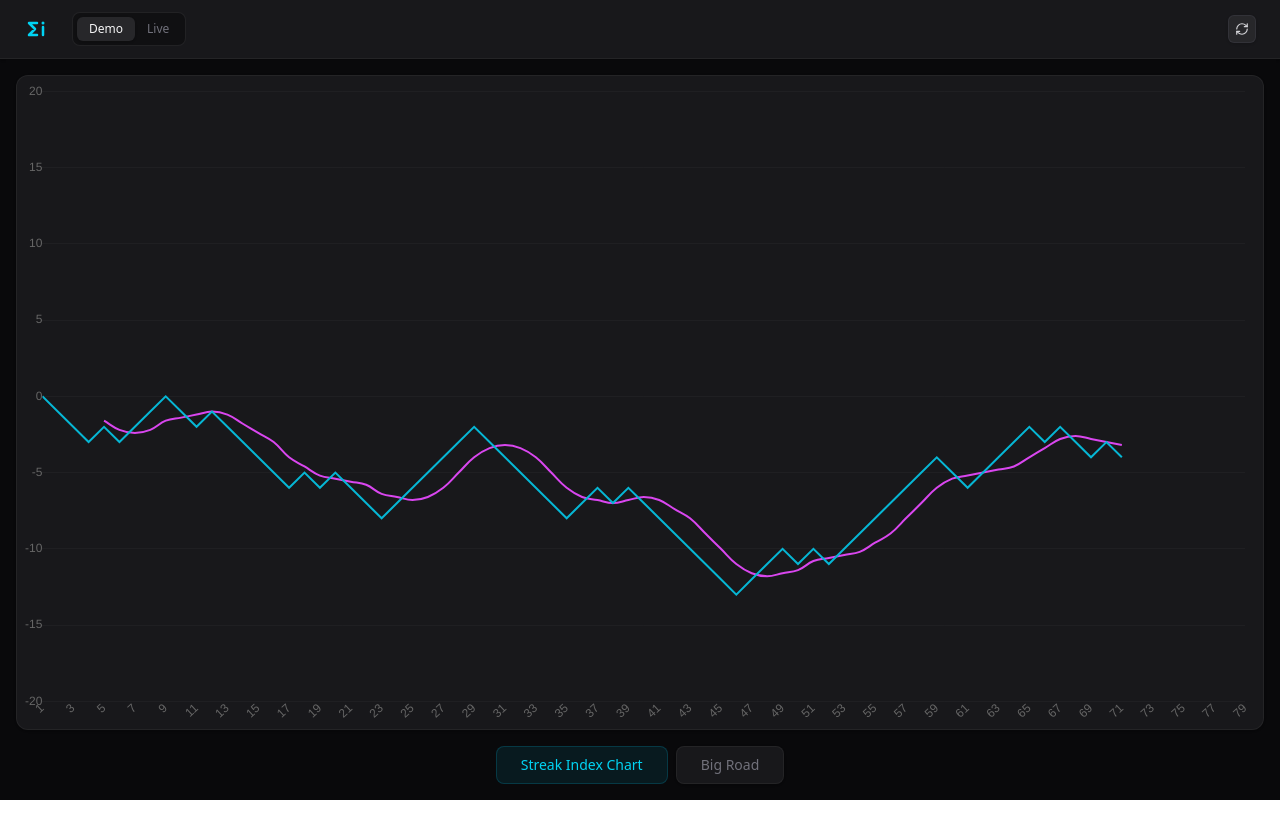
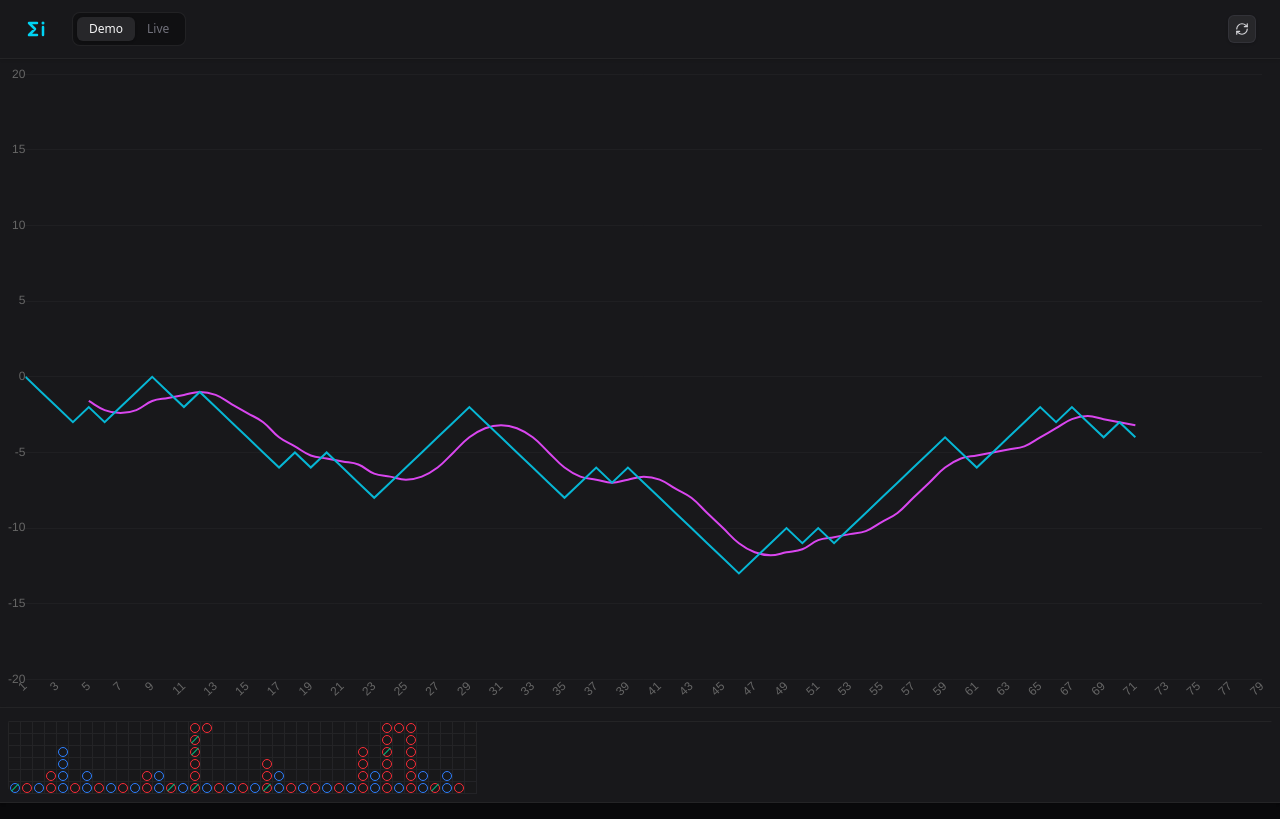
Before and after one commit to vjland/streak-index-navigator, a React (Vite) app: page / in a window 1280 px wide. Built offline with nearby package versions, Linux system fonts and the light colour scheme.

Commit message:
refactor: Simplify layout and styling
Removes redundant tab switching logic and consolidates display containers. Reduces the size and border thickness of Big Road cells for better visual density. Adjusts padding and margins for a cleaner overall layout.

```diff
--- a/src/App.tsx
+++ b/src/App.tsx
@@ -10,7 +10,6 @@ export default function App() {
   const [mode, setMode] = useState<'demo' | 'live'>('demo');
   const [isInputOpen, setIsInputOpen] = useState(false);
   const [isConfirmClearOpen, setIsConfirmClearOpen] = useState(false);
-  const [activeTab, setActiveTab] = useState<'chart' | 'road'>('chart');
 
   const handleNewDemoShoe = () => {
     setDemoOutcomes(simulateShoe());
@@ -130,44 +129,25 @@ export default function App() {
         </div>
       </header>
 
-      <main className="flex-1 max-w-7xl w-full mx-auto p-4 flex flex-col gap-4">
-        <div className="bg-zinc-900 p-2 rounded-xl border border-zinc-800/80 shadow-sm flex-1 min-h-[500px] flex flex-col">
-          {activeTab === 'chart' ? (
-            <div className="flex-1 min-h-0 relative">
+      <main className="flex-1 max-w-7xl w-full mx-auto px-0 pb-4 pt-0 flex flex-col gap-0">
+        <div className="bg-zinc-900 p-2 border-b border-zinc-800/80 shadow-sm flex-1 min-h-[500px] flex flex-col relative">
           {streakIndex.length > 0 ? (
             <StreakChart data={streakIndex} maData={maData} />
           ) : (
-                <div className="h-full flex items-center justify-center text-zinc-500 text-sm">
+            <div className="absolute inset-0 flex items-center justify-center text-zinc-500 text-sm">
               {mode === 'demo' ? 'Simulating shoe...' : 'Awaiting live input...'}
             </div>
           )}
         </div>
-          ) : (
-            <div className="flex-1 min-h-0 relative flex flex-col justify-end">
+
+        <div className="bg-zinc-900 p-2 border-b border-zinc-800/80 shadow-sm min-h-[80px] flex flex-col justify-end relative">
           {currentOutcomes.length > 0 ? (
             <BigRoad outcomes={currentOutcomes} />
           ) : (
-                <div className="flex-1 flex items-center justify-center text-zinc-500 text-sm">
+            <div className="absolute inset-0 flex items-center justify-center text-zinc-500 text-sm">
               {mode === 'demo' ? 'Simulating shoe...' : 'Awaiting live input...'}
             </div>
           )}
-            </div>
-          )}
-        </div>
-
-        <div className="flex justify-center gap-2">
-          <button
-            onClick={() => setActiveTab('chart')}
-            className={`px-6 py-2 rounded-lg font-medium text-sm transition-colors ${activeTab === 'chart' ? 'bg-cyan-500/10 text-cyan-400 border border-cyan-500/20' : 'bg-zinc-900 text-zinc-500 hover:bg-zinc-800 border border-zinc-800/80 shadow-sm'}`}
-          >
-            Streak Index Chart
-          </button>
-          <button
-            onClick={() => setActiveTab('road')}
-            className={`px-6 py-2 rounded-lg font-medium text-sm transition-colors ${activeTab === 'road' ? 'bg-cyan-500/10 text-cyan-400 border border-cyan-500/20' : 'bg-zinc-900 text-zinc-500 hover:bg-zinc-800 border border-zinc-800/80 shadow-sm'}`}
-          >
-            Big Road
-          </button>
         </div>
       </main>
 
--- a/src/components/BigRoad.tsx
+++ b/src/components/BigRoad.tsx
@@ -80,17 +80,17 @@ export function BigRoad({ outcomes }: BigRoadProps) {
               return (
                 <div
                   key={`${colIdx}-${rowIdx}`}
-                  className="w-5 h-5 flex-shrink-0 border-r border-b border-zinc-800/80 flex items-center justify-center relative bg-zinc-900/50"
+                  className="w-3 h-3 flex-shrink-0 border-r border-b border-zinc-800/80 flex items-center justify-center relative bg-zinc-900/50"
                 >
                   {cell && (
-                    <div className={`w-4 h-4 rounded-full border-[1.5px] flex items-center justify-center relative
+                    <div className={`w-2.5 h-2.5 rounded-full border flex items-center justify-center relative
                       ${cell.outcome === 'P' ? 'border-blue-500' : 'border-red-500'}
                     `}>
                       {cell.ties > 0 && (
-                        <div className="absolute w-4 h-[1.5px] bg-emerald-500 transform -rotate-45" />
+                        <div className="absolute w-2.5 h-[1px] bg-emerald-500 transform -rotate-45" />
                       )}
                       {cell.ties > 1 && (
-                        <span className="absolute -bottom-1 -right-1 text-[7px] font-bold text-emerald-400 bg-zinc-800 rounded-full w-3 h-3 flex items-center justify-center shadow-sm border border-emerald-900 leading-none">
+                        <span className="absolute -bottom-[2px] -right-[2px] text-[6px] font-bold text-emerald-400 bg-zinc-800 rounded-full w-2.5 h-2.5 flex items-center justify-center shadow-sm border border-emerald-900 leading-none">
                           {cell.ties}
                         </span>
                       )}
--- a/vanilla/app.js
+++ b/vanilla/app.js
@@ -163,7 +163,6 @@ let demoOutcomes = [];
 let liveOutcomes = [];
 let mode = 'demo'; // 'demo' | 'live'
 let isInputOpen = false;
-let activeTab = 'chart'; // 'chart' | 'road'
 let chartInstance = null;
 
 // DOM Elements
@@ -178,10 +177,6 @@ const btnP = document.getElementById('btn-p');
 const btnB = document.getElementById('btn-b');
 const btnUndo = document.getElementById('btn-undo');
 const btnClear = document.getElementById('btn-clear');
-const tabBtnChart = document.getElementById('tab-btn-chart');
-const tabBtnRoad = document.getElementById('tab-btn-road');
-const tabChart = document.getElementById('tab-chart');
-const tabRoad = document.getElementById('tab-road');
 const chartEmpty = document.getElementById('chart-empty');
 const roadEmpty = document.getElementById('road-empty');
 const bigRoadGrid = document.getElementById('big-road-grid');
@@ -225,9 +220,6 @@ function setupEventListeners() {
         handleClearLiveShoe();
         confirmModal.classList.add('hidden');
     });
-
-    tabBtnChart.addEventListener('click', () => setActiveTab('chart'));
-    tabBtnRoad.addEventListener('click', () => setActiveTab('road'));
 }
 
 // Actions
@@ -258,15 +250,6 @@ function toggleInputPanel(force) {
         liveInputPanel.classList.add('hidden');
         btnAction.classList.remove('active');
     }
-}
-
-function setActiveTab(tab) {
-    activeTab = tab;
-    tabBtnChart.className = tab === 'chart' ? 'active' : '';
-    tabBtnRoad.className = tab === 'road' ? 'active' : '';
-
-    tabChart.classList.toggle('active', tab === 'chart');
-    tabRoad.classList.toggle('active', tab === 'road');
 }
 
 function handleNewDemoShoe() {
--- a/vanilla/index.html
+++ b/vanilla/index.html
@@ -53,22 +53,15 @@
         </header>
 
         <main class="main-content">
-            <div class="display-container">
-                <div id="tab-chart" class="tab-content active">
+            <div class="display-container chart-container">
                 <div id="chart-empty" class="empty-state">Simulating shoe...</div>
                 <canvas id="streakChart"></canvas>
             </div>
-                <div id="tab-road" class="tab-content">
+            <div class="display-container road-container">
                 <div id="road-empty" class="empty-state">Simulating shoe...</div>
                 <div id="big-road-container" class="big-road-container">
                     <div id="big-road-grid" class="big-road-grid"></div>
                 </div>
-                </div>
-            </div>
-
-            <div class="tabs">
-                <button id="tab-btn-chart" class="active">Streak Index Chart</button>
-                <button id="tab-btn-road">Big Road</button>
             </div>
         </main>
     </div>
```
Also changed, not shown: vanilla/style.css (+25 -55 lines). Lines whose indentation alone changed are shown as unchanged.
